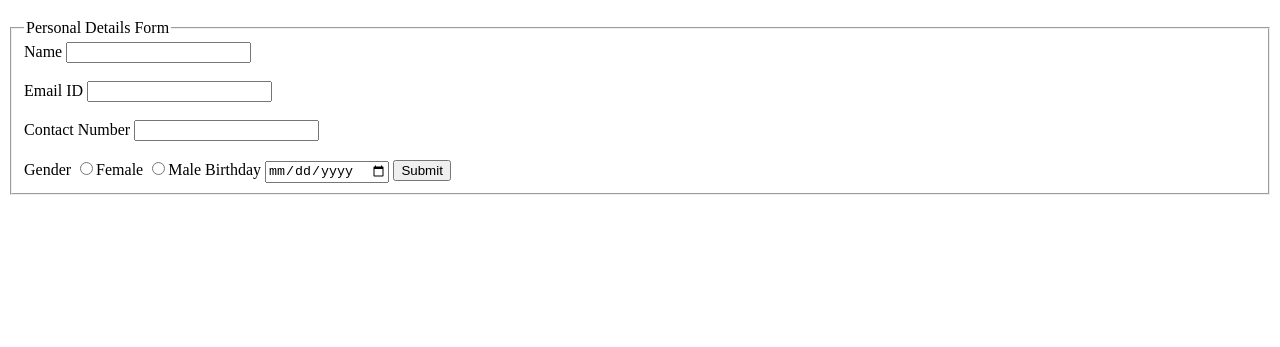
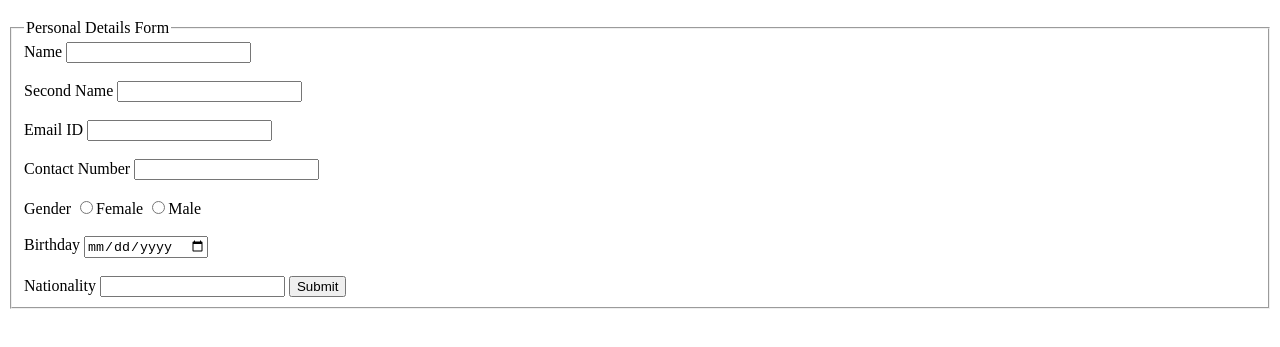
Before and after one commit to Samuel22676/Lesson-4, a plain HTML site: page index.html in a window 1280 px wide. Shown: the part 61-408 px from the top of the page. Drawn offline with Linux system fonts and the light colour scheme.

Commit message:
first commit

```diff
--- a/index.html
+++ b/index.html
@@ -12,15 +12,19 @@
         <legend>Personal Details Form</legend>
     <label>Name</label>
     <input type="text"id="Name"><br><br>
+    <label>Second Name</label>
+    <input type="text" id="Second Name"><br><br>
     <label>Email ID</label>
     <input type="text" id="Email ID"><br><br>
     <label>Contact Number</label>
     <input type="password"id="Contact Number"><br><br>
     <label>Gender</label>
     <input type="radio"id="female" name="gender" value="female">Female
-    <input type="radio" id="male" name="gender" value="male">Male
+    <input type="radio" id="male" name="gender" value="male">Male<br><br>
     <label>Birthday</label>
-    <input type="date"id="Birthday"name="Birthday">
+    <input type="date"id="Birthday"name="Birthday"><br><br>
+    <label>Nationality</label>
+    <input type="text" id="Nationality">
     <input type="submit">
 </fieldset>
 </form>
```
